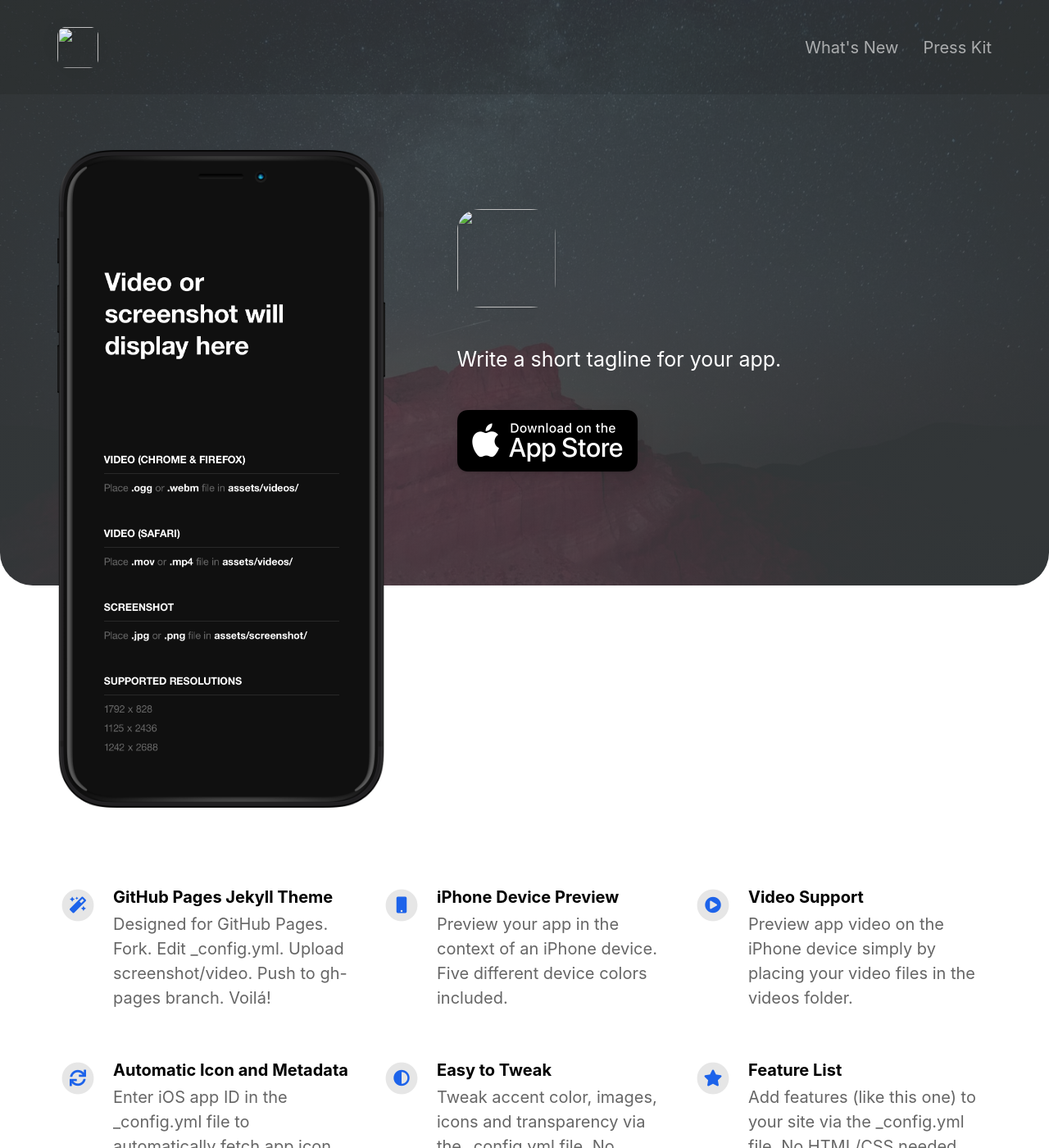
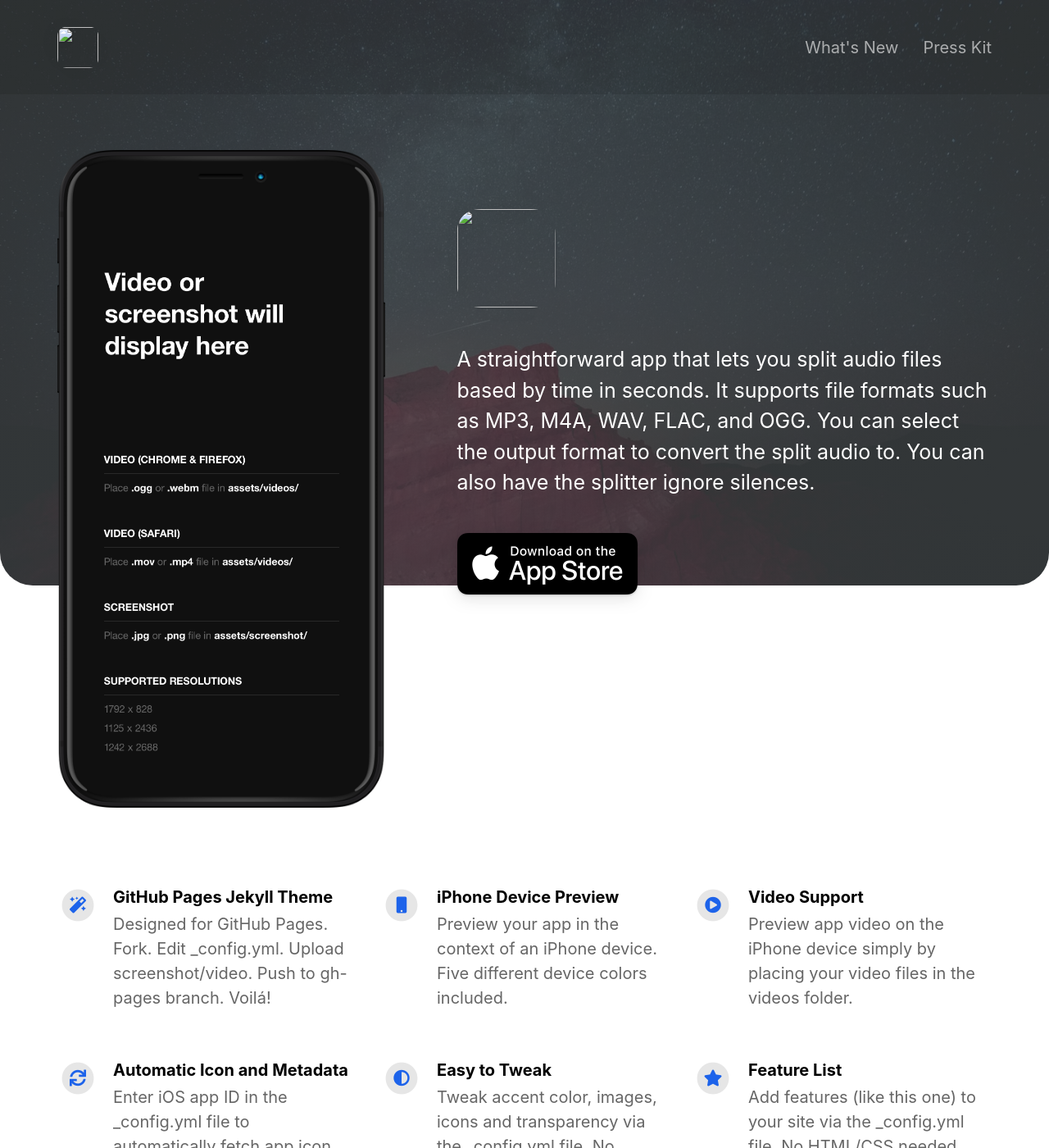
Before and after one commit to blite/audiosplitter-and-converter-site, a Jekyll site: the page built from index.html, in a window 1280 px wide and 1400 px high. Shown: the whole window at 82% size. Built offline with Jekyll 4.4.1, drawn with Linux system fonts in a browser that asks for light colours; nearby versions of some CDN libraries; some of the changed text lies outside the part shown.

Commit message:
Update _config.yml

```diff
--- a/_config.yml
+++ b/_config.yml
@@ -2,36 +2,36 @@
 page_title                                :                                           # Automatically populates with app name if not set and if iOS app ID is set. Otherwise enter manually.
 
 # App Info
-ios_app_id                                : 1234793120                                # Required. Enter iOS app ID to automatically populate name, price and icons (e.g. 718043190).
+ios_app_id                                : 6739221416                                # Required. Enter iOS app ID to automatically populate name, price and icons (e.g. 718043190).
 ios_app_country                           : us                                        # Required outside USA. Enter 2 letter country code as in https://en.wikipedia.org/wiki/ISO_3166-1_alpha-2
 
 appstore_link                             :                                           # Automatically populates if not set and if iOS app ID is set. Otherwise enter manually.
 playstore_link                            :                                           # Enter Google Play Store URL.
-presskit_download_link                    : https://emilbaehr.com                                          # Enter a link to downloadable file or (e.g. public Dropbox link to a .zip file).
+presskit_download_link                    : https://blite.github.io                                          # Enter a link to downloadable file or (e.g. public Dropbox link to a .zip file).
                                                                                       # Or upload your press kit file to assets and set path accordingly (e.g. "assets/your_press_kit.zip").
 
 app_icon                                  : # assets/appicon.png                      # Automatically populates if not set and if iOS app ID is set.  Otherwise enter path to icon file manually.
 app_name                                  :                                           # Automatically populates if not set and if iOS app ID is set.  Otherwise enter manually.
 app_price                                 :                                           # Automatically populates if not set and if iOS app ID is set.  Otherwise enter manually.
-app_description                           : Write a short tagline for your app.
+app_description                           : A straightforward app that lets you split audio files based by time in seconds. It supports file formats such as MP3, M4A, WAV, FLAC, and OGG. You can select the output format to convert the split audio to.  You can also have the splitter ignore silences.
 
 enable_smart_app_banner                   : true                                      # Set to true to show a smart app banner at top of page on mobile devices.
 
 
 
 # Information About Yourself
-your_name                                 : Emil Baehr
-your_link                                 : https://emilbaehr.com
-your_city                                 : Copenhagen
-email_address                             : emil.baehr@gmail.com
+your_name                                 : Ben Holloway
+your_link                                 : https://github.com/blite
+your_city                                 : Brandon, MS
+email_address                             : yawollohneb@gmail.com
 linkedin_username                         :
 linkedin_company                          :
 facebook_username                         :
-instagram_username                        : ebaehr
-twitter_username                          : ebaehr
-github_username                           : emilbaehr
+instagram_username                        :
+twitter_username                          :
+github_username                           : blite
 youtube_username                          :
-mastodon_link                             : https://mastodon.social/@ebaehr
+mastodon_link                             :
 
 
 
```
